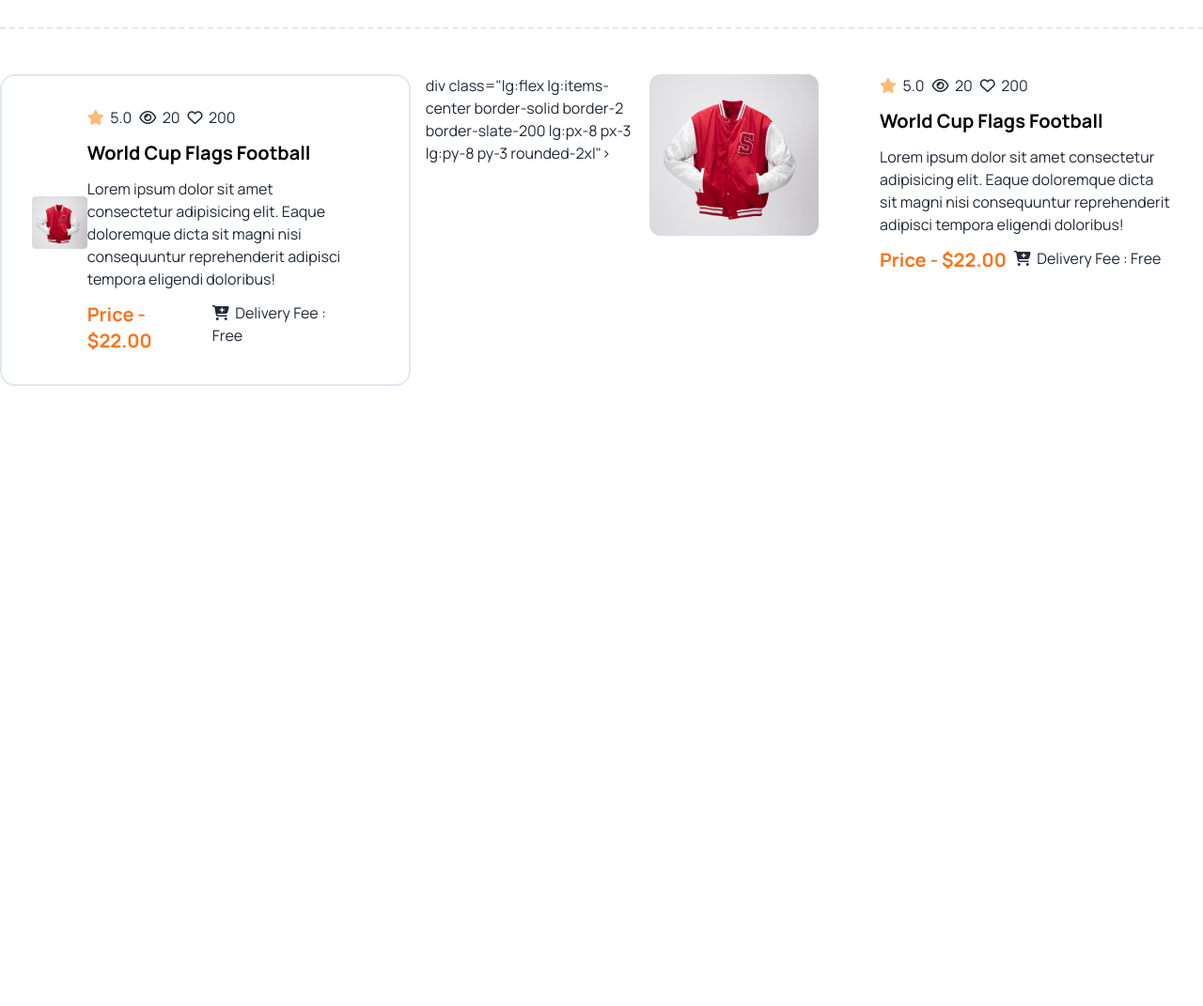
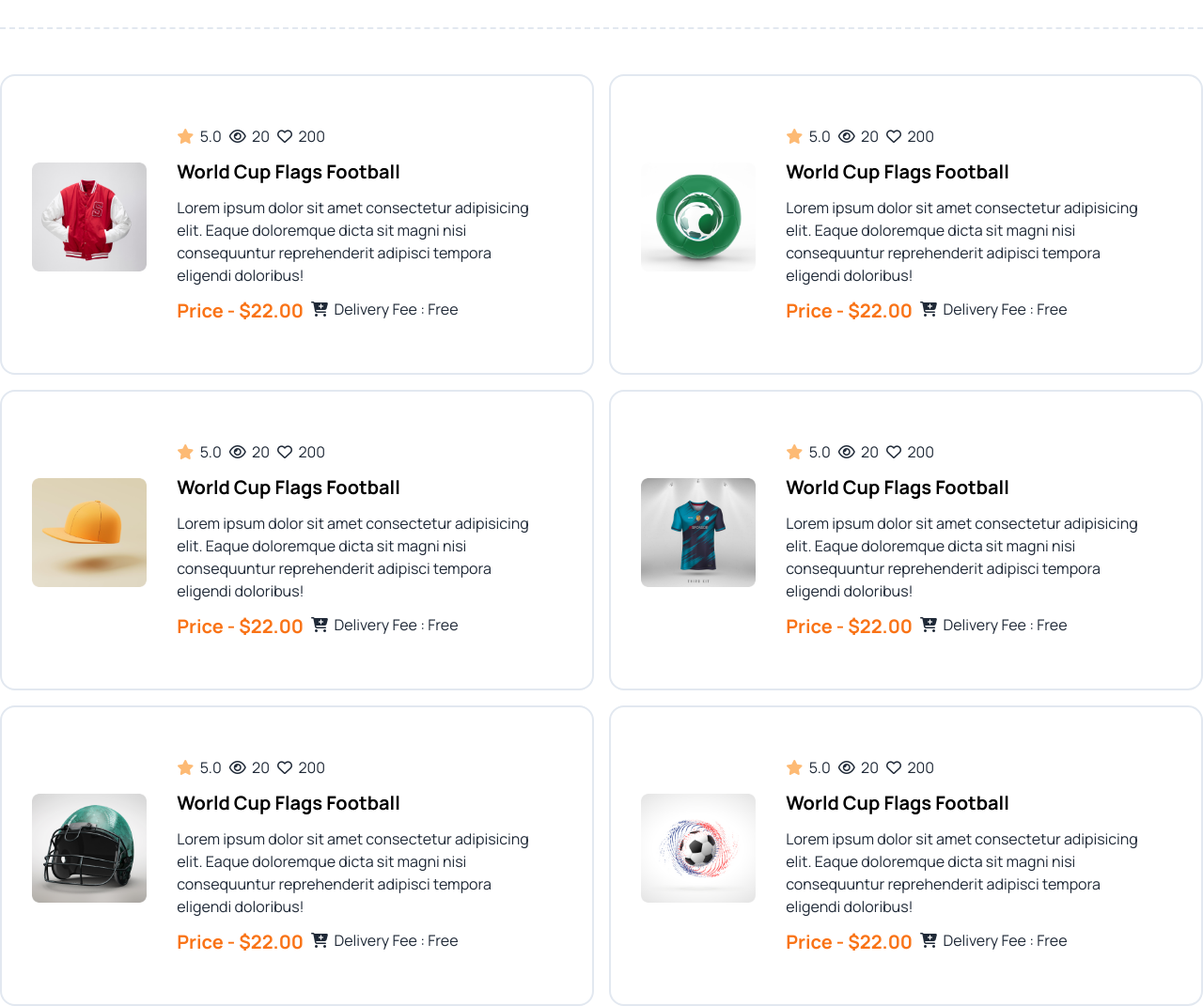
Before and after one commit to masarkerdev/responsive-hockeys-landign-page, a plain HTML site: page index.html in a window 1280 px wide. Shown: the part 3039-4110 px from the top of the page at 94% size. Before the commit the page ends 3450 px from the top, so only its background shows below. Drawn offline with nearby package versions, Linux system fonts and the light colour scheme.

Commit message:
all products added and make it responsive

```diff
--- a/index.html
+++ b/index.html
@@ -233,14 +233,14 @@
         </div>
       </div>
 <!-- Product List start here -->
-      <div class="lg:flex gap-4 mt-12">
+      <div class="lg:flex lg:gap-4 mt-12  ">
         <!-- first Product -->
-          <div class="lg:flex lg:items-center border-solid border-2 border-slate-200 lg:px-8 px-3 lg:py-8 py-3 rounded-2xl">
+        <div class="lg:flex lg:items-center border-solid border-2 border-slate-200 lg:px-8 px-3     lg:py-8 py-3 rounded-2xl mb-5 lg:mb-0">
               <div class="lg:w-2/3 w-full">
                 <img src="./images/5.png" alt="" class=" w-full h-96 lg:h-auto lg:w-auto mb-4">
               </div>
               <!-- second div -->
-              <div class="lg:space-y-3 lg:pr-8">
+              <div class="lg:space-y-3 lg:pr-8 lg:pl-8 p-5">
                   <div class="flex gap-2">
                     <li class="list-none"><i class="fa-solid fa-star text-orange-300"></i>&nbsp;&nbsp;5.0</li>
                     <li class="list-none"><i class="fa-regular fa-eye"></i>&nbsp;&nbsp;20</li>
@@ -257,12 +257,12 @@
           </div>
           <!-- second product -->
 
-          div class="lg:flex lg:items-center border-solid border-2 border-slate-200 lg:px-8 px-3 lg:py-8 py-3 rounded-2xl">
+          <div class="lg:flex lg:items-center border-solid border-2 border-slate-200 lg:px-8 px-3 lg:py-8 py-3 rounded-2xl">
               <div class="lg:w-2/3 w-full">
-                <img src="./images/5.png" alt="" class=" w-full h-96 lg:h-auto lg:w-auto mb-4">
+                <img src="./images/6.png" alt="" class=" w-full h-96 lg:h-auto lg:w-auto mb-4">
               </div>
               <!-- second div -->
-              <div class="lg:space-y-3 lg:pr-8">
+              <div class="lg:space-y-3 lg:pr-8 lg:pl-8 p-5">
                   <div class="flex gap-2">
                     <li class="list-none"><i class="fa-solid fa-star text-orange-300"></i>&nbsp;&nbsp;5.0</li>
                     <li class="list-none"><i class="fa-regular fa-eye"></i>&nbsp;&nbsp;20</li>
@@ -281,9 +281,103 @@
 
 
         </div>
-      </div>
+
+<!-- Prdocut second row here -->
+<div class="lg:flex lg:gap-4 mt-4  ">
+  <!-- first Product -->
+  <div class="lg:flex lg:items-center border-solid border-2 border-slate-200 lg:px-8 px-3     lg:py-8 py-3 rounded-2xl mb-5 lg:mb-0">
+        <div class="lg:w-2/3 w-full">
+          <img src="./images/7.png" alt="" class=" w-full h-96 lg:h-auto lg:w-auto mb-4">
+        </div>
+        <!-- second div -->
+        <div class="lg:space-y-3 lg:pr-8 lg:pl-8 p-5">
+            <div class="flex gap-2">
+              <li class="list-none"><i class="fa-solid fa-star text-orange-300"></i>&nbsp;&nbsp;5.0</li>
+              <li class="list-none"><i class="fa-regular fa-eye"></i>&nbsp;&nbsp;20</li>
+              <li class="list-none"><i class="fa-regular fa-heart"></i>&nbsp;&nbsp;200</li>
+            </div>
+            <h4 class="text-black font-bold text-xl">World Cup Flags Football</h4>
+            <p>Lorem ipsum dolor sit amet consectetur adipisicing elit. Eaque doloremque dicta sit magni nisi consequuntur reprehenderit adipisci tempora eligendi doloribus!</p>
+            <!-- price div start here -->
+            <div class="lg:flex gap-2">
+                <h3 class=" text-orange-500 font-bold text-xl">Price - $22.00</h3>
+                <li class="list-none"> <i class="fa-solid fa-cart-plus"></i>&nbsp;&nbsp;Delivery Fee : Free</li>
+            </div>
+        </div>
+    </div>
+    <!-- second product -->
+
+    <div class="lg:flex lg:items-center border-solid border-2 border-slate-200 lg:px-8 px-3 lg:py-8 py-3 rounded-2xl">
+        <div class="lg:w-2/3 w-full">
+          <img src="./images/8.png" alt="" class=" w-full h-96 lg:h-auto lg:w-auto mb-4">
+        </div>
+        <!-- second div -->
+        <div class="lg:space-y-3 lg:pr-8 lg:pl-8 p-5">
+            <div class="flex gap-2">
+              <li class="list-none"><i class="fa-solid fa-star text-orange-300"></i>&nbsp;&nbsp;5.0</li>
+              <li class="list-none"><i class="fa-regular fa-eye"></i>&nbsp;&nbsp;20</li>
+              <li class="list-none"><i class="fa-regular fa-heart"></i>&nbsp;&nbsp;200</li>
+            </div>
+            <h4 class="text-black font-bold text-xl">World Cup Flags Football</h4>
+            <p>Lorem ipsum dolor sit amet consectetur adipisicing elit. Eaque doloremque dicta sit magni nisi consequuntur reprehenderit adipisci tempora eligendi doloribus!</p>
+            <!-- price div start here -->
+            <div class="lg:flex gap-2">
+                <h3 class=" text-orange-500 font-bold text-xl">Price - $22.00</h3>
+                <li class="list-none"> <i class="fa-solid fa-cart-plus"></i>&nbsp;&nbsp;Delivery Fee : Free</li>
+            </div>
+        </div>
+    </div>
+  </div>
+
+<!-- product thrid row -->
+<div class="lg:flex lg:gap-4 mt-4  ">
+  <!-- first Product -->
+  <div class="lg:flex lg:items-center border-solid border-2 border-slate-200 lg:px-8 px-3     lg:py-8 py-3 rounded-2xl mb-5 lg:mb-0">
+        <div class="lg:w-2/3 w-full">
+          <img src="./images/9.png" alt="" class=" w-full h-96 lg:h-auto lg:w-auto mb-4">
+        </div>
+        <!-- second div -->
+        <div class="lg:space-y-3 lg:pr-8 lg:pl-8 p-5">
+            <div class="flex gap-2">
+              <li class="list-none"><i class="fa-solid fa-star text-orange-300"></i>&nbsp;&nbsp;5.0</li>
+              <li class="list-none"><i class="fa-regular fa-eye"></i>&nbsp;&nbsp;20</li>
+              <li class="list-none"><i class="fa-regular fa-heart"></i>&nbsp;&nbsp;200</li>
+            </div>
+            <h4 class="text-black font-bold text-xl">World Cup Flags Football</h4>
+            <p>Lorem ipsum dolor sit amet consectetur adipisicing elit. Eaque doloremque dicta sit magni nisi consequuntur reprehenderit adipisci tempora eligendi doloribus!</p>
+            <!-- price div start here -->
+            <div class="lg:flex gap-2">
+                <h3 class=" text-orange-500 font-bold text-xl">Price - $22.00</h3>
+                <li class="list-none"> <i class="fa-solid fa-cart-plus"></i>&nbsp;&nbsp;Delivery Fee : Free</li>
+            </div>
+        </div>
+    </div>
+    <!-- second product -->
+
+    <div class="lg:flex lg:items-center border-solid border-2 border-slate-200 lg:px-8 px-3 lg:py-8 py-3 rounded-2xl">
+        <div class="lg:w-2/3 w-full">
+          <img src="./images/10.png" alt="" class=" w-full h-96 lg:h-auto lg:w-auto mb-4">
+        </div>
+        <!-- second div -->
+        <div class="lg:space-y-3 lg:pr-8 lg:pl-8 p-5">
+            <div class="flex gap-2">
+              <li class="list-none"><i class="fa-solid fa-star text-orange-300"></i>&nbsp;&nbsp;5.0</li>
+              <li class="list-none"><i class="fa-regular fa-eye"></i>&nbsp;&nbsp;20</li>
+              <li class="list-none"><i class="fa-regular fa-heart"></i>&nbsp;&nbsp;200</li>
+            </div>
+            <h4 class="text-black font-bold text-xl">World Cup Flags Football</h4>
+            <p>Lorem ipsum dolor sit amet consectetur adipisicing elit. Eaque doloremque dicta sit magni nisi consequuntur reprehenderit adipisci tempora eligendi doloribus!</p>
+            <!-- price div start here -->
+            <div class="lg:flex gap-2">
+                <h3 class=" text-orange-500 font-bold text-xl">Price - $22.00</h3>
+                <li class="list-none"> <i class="fa-solid fa-cart-plus"></i>&nbsp;&nbsp;Delivery Fee : Free</li>
+            </div>
+        </div>
+    </div>
 
 
+
+  </div>
 
     </div>
   </main>
```
